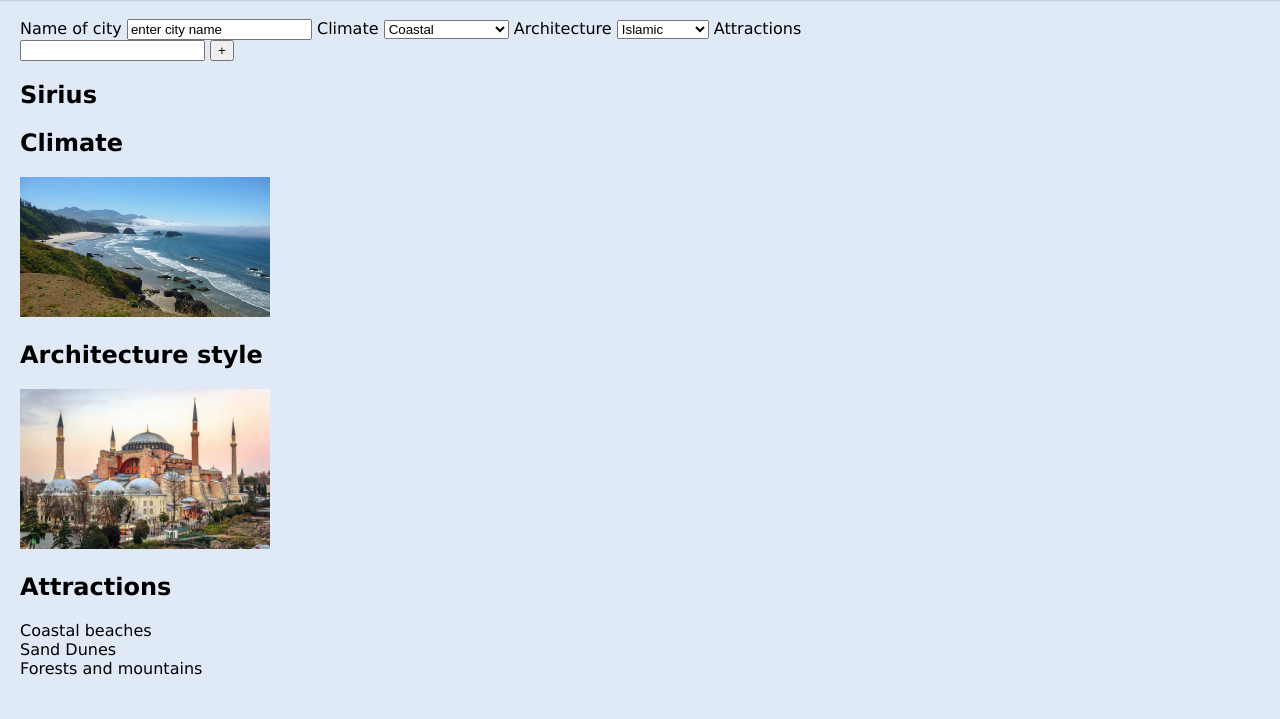
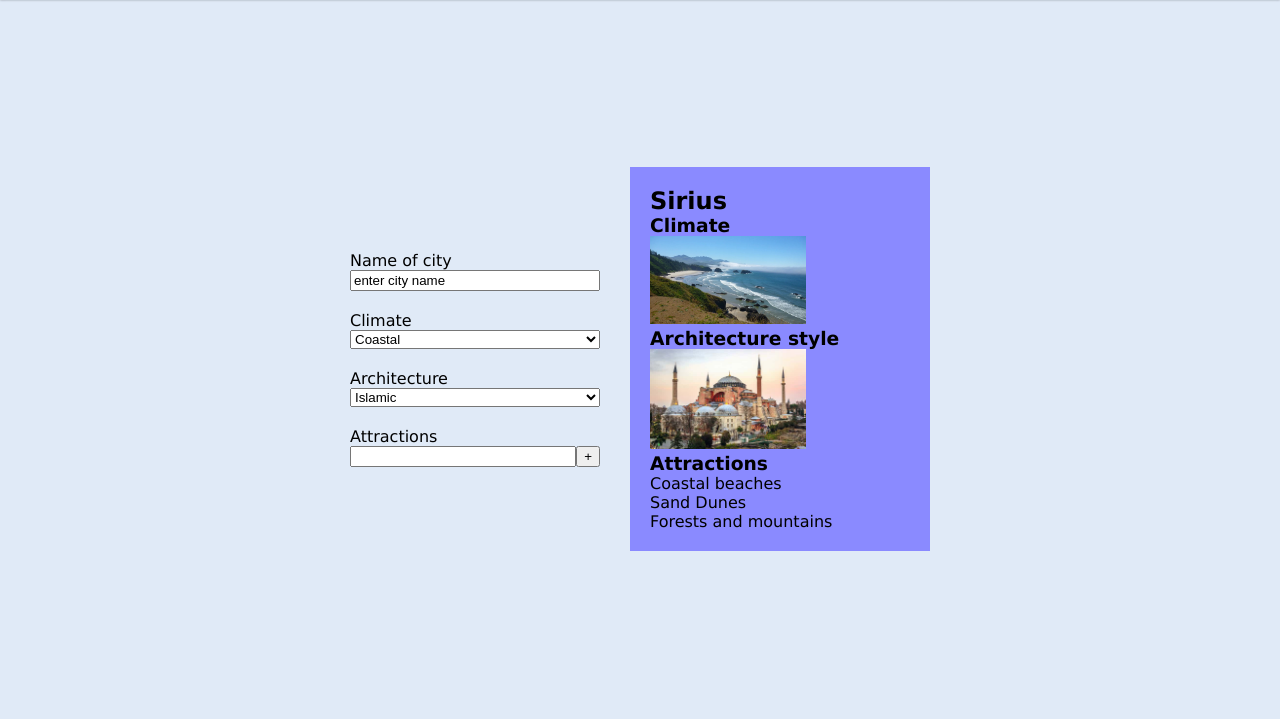
Before and after one commit to kevinnail/city-builder, a plain HTML site: page index.html in a window 1280 px wide. Shown: the part 81-800 px from the top of the page. Drawn offline with Linux system fonts and the light colour scheme.

Commit message:
add some css

```diff
--- a/index.html
+++ b/index.html
@@ -19,7 +19,7 @@
         <!-- css -->
         <link rel="stylesheet" href="styles/reset.css" />
         <link rel="stylesheet" href="styles/global.css" />
-
+        <link rel="stylesheet" href="styles/city.css" />
         <!-- add link for page specific css -->
     </head>
 
@@ -30,7 +30,7 @@
         </header>
 
         <main>
-            <section>
+            <section class="data-entry">
                 <label>
                     Name of city
                     <input id="name-input" value="enter city name" />
@@ -55,19 +55,19 @@
                 </label>
                 <label>
                     Attractions
-                    <div>
-                        <input id="attractions-input" />
+                    <div class="add-attractions-div">
+                        <input id="attractions-input" style="width=100%" />
                         <button id="add-attractions">+</button>
                     </div>
                 </label>
             </section>
-            <article id="city-design" class="">
+            <article id="city-design" class="city-display">
                 <h1>Sirius</h1>
-                <h2>Climate</h2>
+                <h3>Climate</h3>
                 <img id="" width="250px" src="/assets/city-design/coastal-climate.jpg" />
-                <h2>Architecture style</h2>
+                <h3>Architecture style</h3>
                 <img id="" width="250px" src="/assets/city-design/byzantine-architecture.jpg" />
-                <h2>Attractions</h2>
+                <h3>Attractions</h3>
                 <ul>
                     <li>Coastal beaches</li>
                     <li>Sand Dunes</li>
--- /dev/null
+++ b/styles/city.css
@@ -0,0 +1,35 @@
+main {
+    display: grid;
+    grid-template-columns: 250px 300px;
+    gap: 30px;
+    justify-content: center;
+    align-items: center;
+}
+
+.data-entry {
+    display: grid;
+    gap: 20px;
+}
+
+label {
+    display: grid;
+}
+
+.add-attractions-div {
+    display: grid;
+    grid-template-columns: 1fr max-content;
+}
+
+h1,
+h3 {
+    margin: 0px;
+}
+
+.city-display {
+    background-color: rgb(138, 138, 255);
+    padding: 20px;
+}
+
+img {
+    width: 60%;
+}
```
